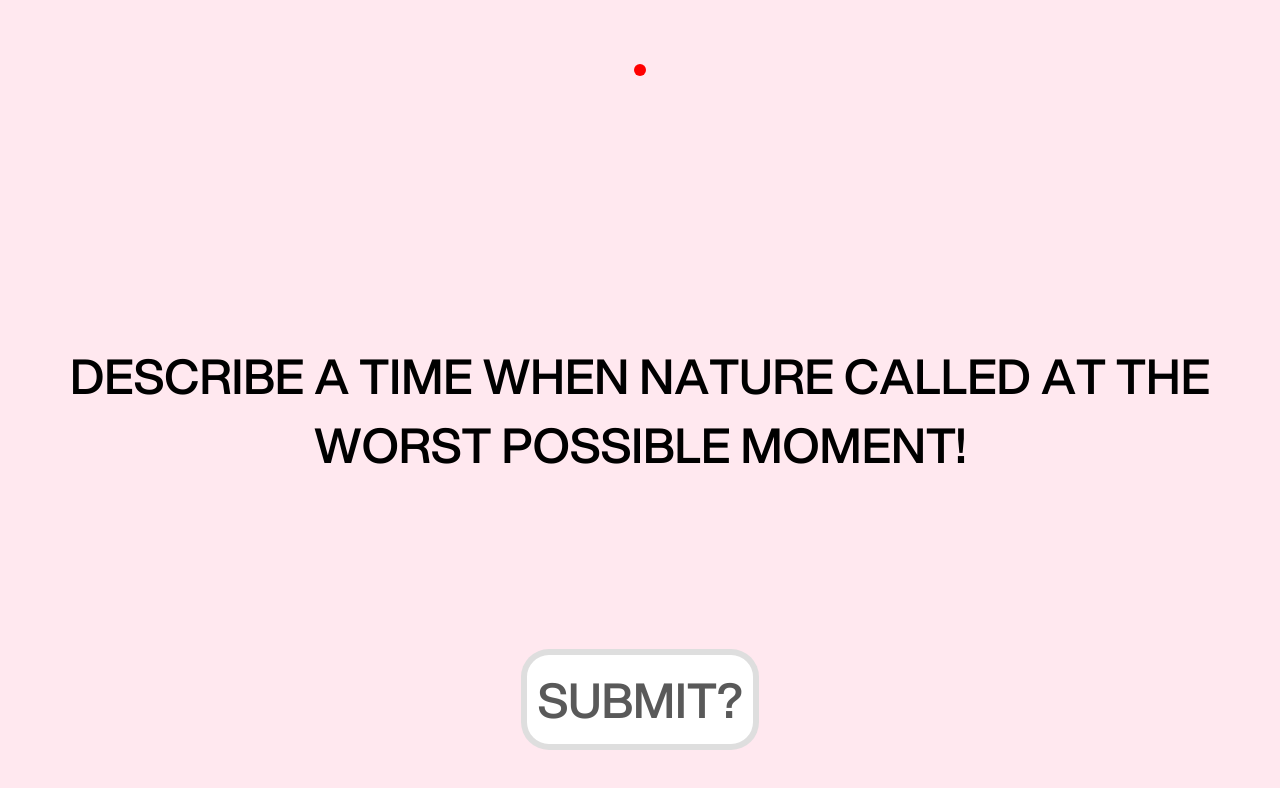
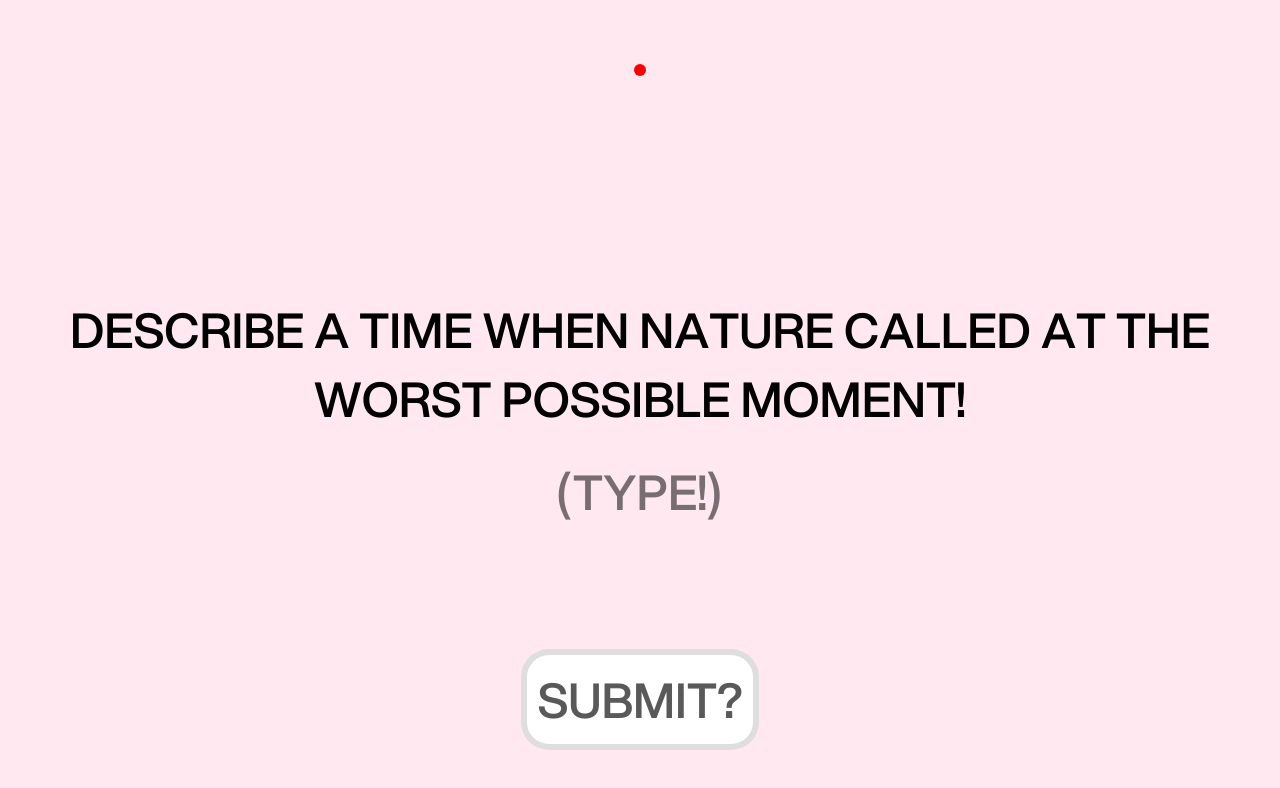
Before and after one commit to theshitzine/shitzine, a React (Vite) app: page / in a window 1280 px wide. Both pictures are taken after a click on the button "YES". Shown: the top 788 px of the page. Built offline with nearby package versions, Linux system fonts and the light colour scheme; no server answers; a web font is replaced by a local one.

Commit message:
little css fixes plus type hint

```diff
--- a/src/components/MatterTextInput.jsx
+++ b/src/components/MatterTextInput.jsx
@@ -419,6 +419,9 @@ const MatterTextInput = ({ nextPage }) => {
         <div id="question">
           <div style={{ padding: "20px", textAlign: "center" }}>
             {selectedQuestion}
+            <div style={{ color: "rgba(0, 0, 0, 0.53)", marginTop: ".5em" }}>
+              (TYPE!)
+            </div>
           </div>
         </div>
         <div ref={sceneRef}></div>
--- a/src/index.css
+++ b/src/index.css
@@ -36,6 +36,8 @@ h1 {
 
 #init {
   font-size: 48px;
+  margin-left: 20px;
+  margin-right: 20px;
 }
 
 #init span {
```
